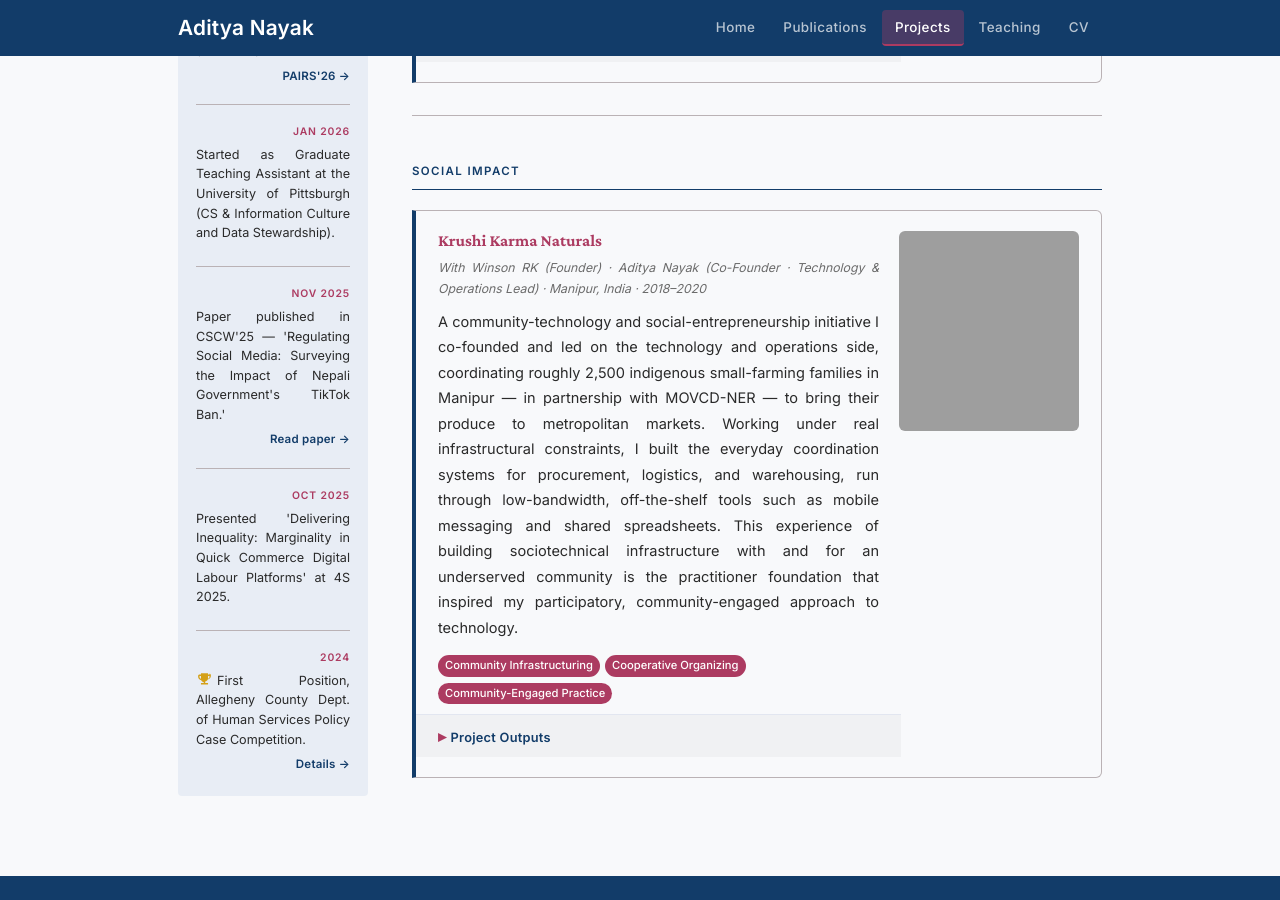
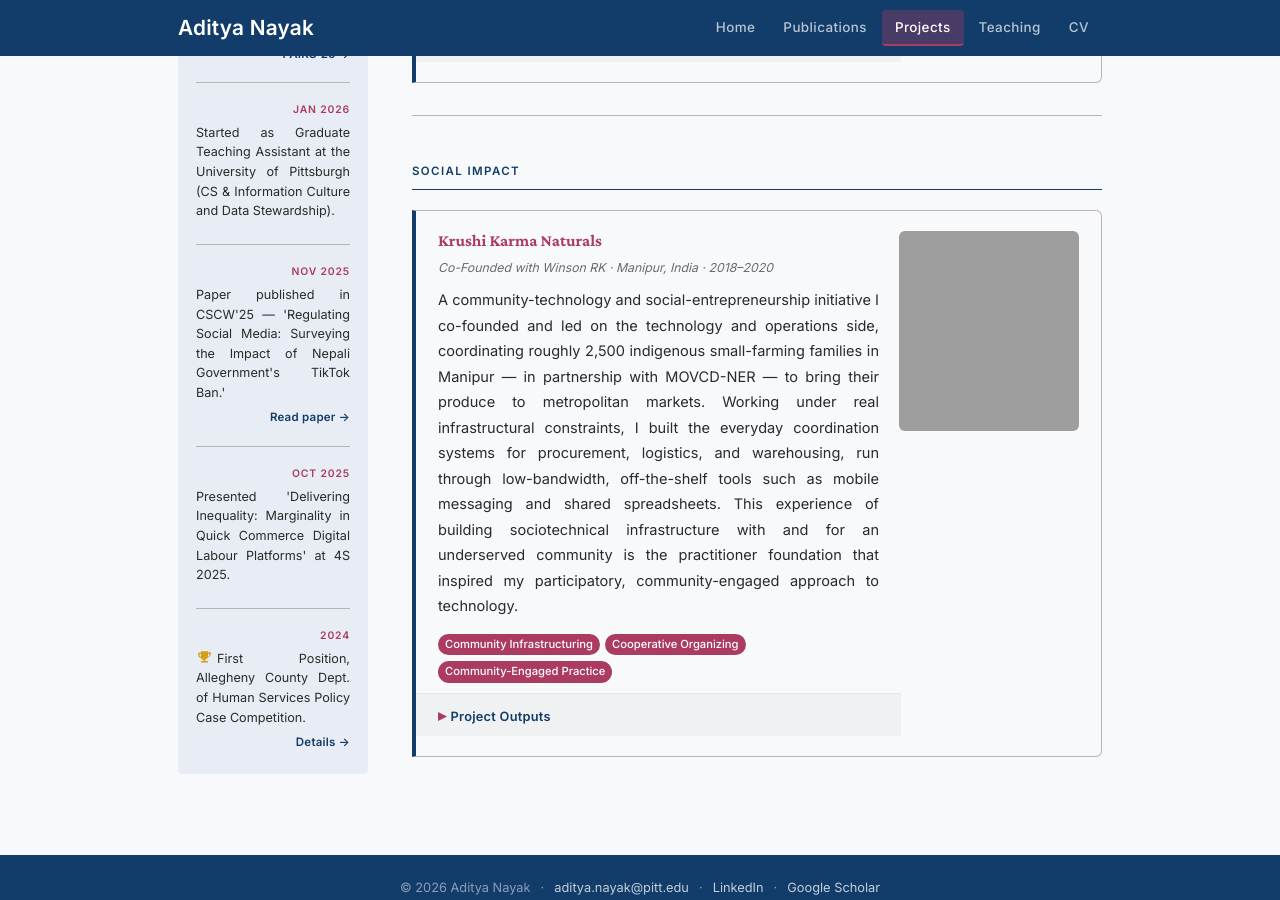
Before and after one commit to adityanayak-info/adityanayak-info.github.io, a Jekyll site: the page built from projects.md, in a window 1280 px wide and 900 px high, scrolled down 2218 px. Built offline with Jekyll 4.4.1, drawn with Linux system fonts in a browser that asks for light colours; grey boxes are pictures that could not be loaded.

Commit message:
Revise project meta information for Krushi Karma Naturals
Updated project description for Krushi Karma Naturals to reflect co-founding and location details.

```diff
--- a/projects.md
+++ b/projects.md
@@ -170,7 +170,7 @@ permalink: /projects/
 <div class="project-card">
   <div class="project-card-body">
     <h3><a href="https://www.facebook.com/krushinaturals826" target="_blank" rel="noopener">Krushi Karma Naturals</a></h3>
-    <p class="project-meta">With Winson RK (Founder) · Aditya Nayak (Co-Founder · Technology &amp; Operations Lead) · Manipur, India · 2018–2020</p>
+    <p class="project-meta"> Co-Founded with Winson RK · Manipur, India · 2018–2020</p>
     <p>A community-technology and social-entrepreneurship initiative I co-founded and led on the technology and operations side, coordinating roughly 2,500 indigenous small-farming families in Manipur — in partnership with MOVCD-NER — to bring their produce to metropolitan markets. Working under real infrastructural constraints, I built the everyday coordination systems for procurement, logistics, and warehousing, run through low-bandwidth, off-the-shelf tools such as mobile messaging and shared spreadsheets. This experience of building sociotechnical infrastructure with and for an underserved community is the practitioner foundation that inspired my participatory, community-engaged approach to technology.</p>
     <span class="project-tag">Community Infrastructuring</span><span class="project-tag">Cooperative Organizing</span><span class="project-tag">Community-Engaged Practice</span>
     <details class="project-outputs">
```
